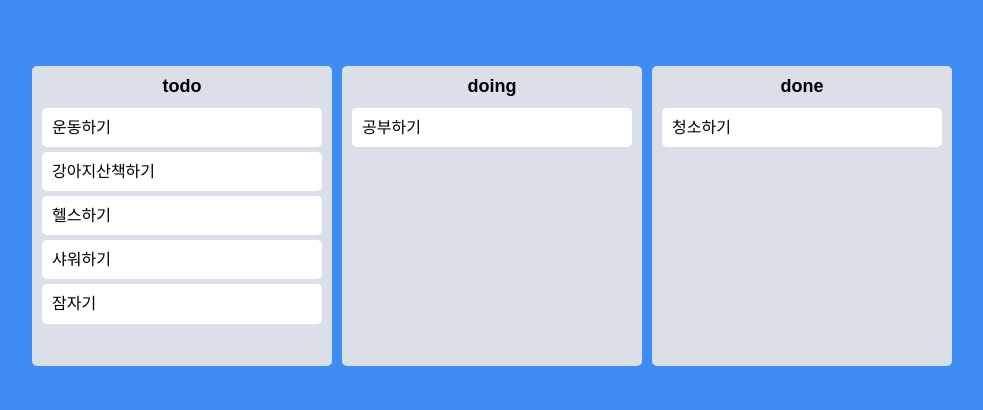
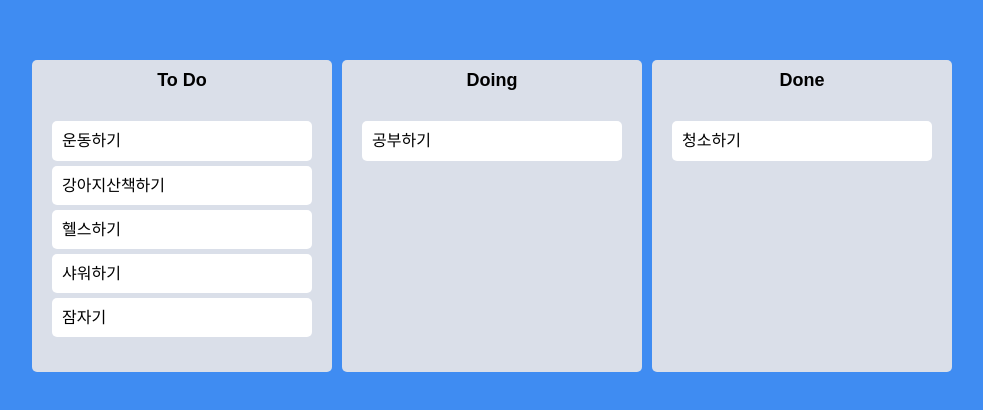
Before and after one commit to jiji-hoon96/react-todo-app, a React (Create React App) app: page / in a window 1280 px wide. Shown: the part 184-594 px from the top of the page, without its empty margins (268-1251 px from the left). Built offline with nearby package versions, Linux system fonts and the light colour scheme.

Commit message:
state에 isDragging효과 구현

```diff
--- a/src/Components/Board.tsx
+++ b/src/Components/Board.tsx
@@ -4,11 +4,13 @@
 
 const Wrapper = styled.div`
   width: 300px;
-  padding: 20px 10px;
+  padding: 10px 0px;
   padding-top: 10px;
   background-color: ${(props) => props.theme.boardColor};
   border-radius: 5px;
   min-height: 300px;
+  display: flex;
+  flex-direction: column;
 `;
 
 const Title = styled.h2`
@@ -18,9 +20,26 @@
   font-size: 18px;
 `;
 
+const Area = styled.div<IAreaProps>`
+  background-color: ${(props) =>
+    props.isDraggingOver
+      ? "#dfe6e9"
+      : props.isDraggingFromThis
+      ? "#b2bec3"
+      : "transparent"};
+  flex-grow: 1;
+  transition: background-color 0.3s ease-in-out;
+  padding: 20px;
+`;
+
 interface IBoardProps {
   toDos: string[];
   boardId: string;
+}
+
+interface IAreaProps {
+  isDraggingOver: boolean;
+  isDraggingFromThis: boolean;
 }
 
 function Board({ toDos, boardId }: IBoardProps) {
@@ -28,13 +47,18 @@
     <Wrapper>
       <Title>{boardId}</Title>
       <Droppable droppableId={boardId}>
-        {(magic) => (
-          <div ref={magic.innerRef} {...magic.droppableProps}>
+        {(magic, info) => (
+          <Area
+            isDraggingOver={info.isDraggingOver}
+            isDraggingFromThis={Boolean(info.draggingFromThisWith)}
+            ref={magic.innerRef}
+            {...magic.droppableProps}
+          >
             {toDos.map((toDo, index) => (
               <DragabbleCard key={toDo} index={index} toDo={toDo} />
             ))}
             {magic.placeholder}
-          </div>
+          </Area>
         )}
       </Droppable>
     </Wrapper>
--- a/src/Components/DragabbleCard.tsx
+++ b/src/Components/DragabbleCard.tsx
@@ -7,17 +7,21 @@
   index: number;
 }
 
-const Card = styled.div`
+const Card = styled.div<{ isDragging: boolean }>`
   padding: 10px 10px;
-  background-color: ${(props) => props.theme.cardColor};
+  background-color: ${(props) =>
+    props.isDragging ? "#74b9ff" : props.theme.cardColor};
+  box-shadow: ${(props) =>
+    props.isDragging ? "0px 2px 5px rgba(0,0,0,1) " : "none"};
   border-radius: 5px;
   margin-bottom: 5px;
 `;
 function DragabbleCard({ toDo, index }: IDragabbleCardProps) {
   return (
     <Draggable key={index} draggableId={toDo} index={index}>
-      {(magic) => (
+      {(magic, snapshot) => (
         <Card
+          isDragging={snapshot.isDragging}
           ref={magic.innerRef}
           {...magic.draggableProps}
           {...magic.dragHandleProps}
--- a/src/atoms.tsx
+++ b/src/atoms.tsx
@@ -7,8 +7,8 @@
 export const toDoState = atom<IToDoState>({
   key: "toDo",
   default: {
-    todo: ["운동하기", "강아지산책하기", "헬스하기", "샤워하기", "잠자기"],
-    doing: ["공부하기"],
-    done: ["청소하기"],
+    "To Do": ["운동하기", "강아지산책하기", "헬스하기", "샤워하기", "잠자기"],
+    Doing: ["공부하기"],
+    Done: ["청소하기"],
   },
 });
```
